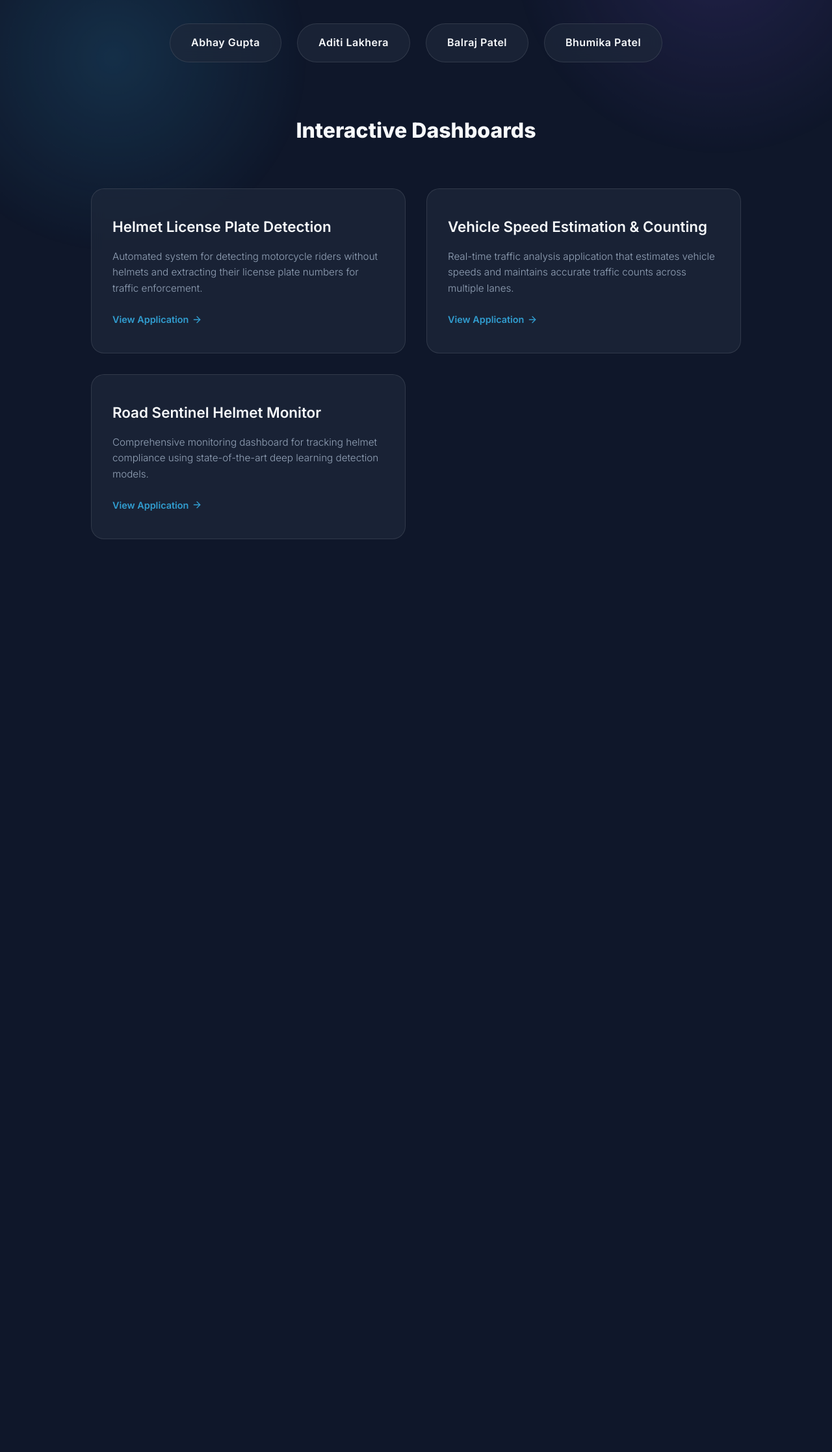
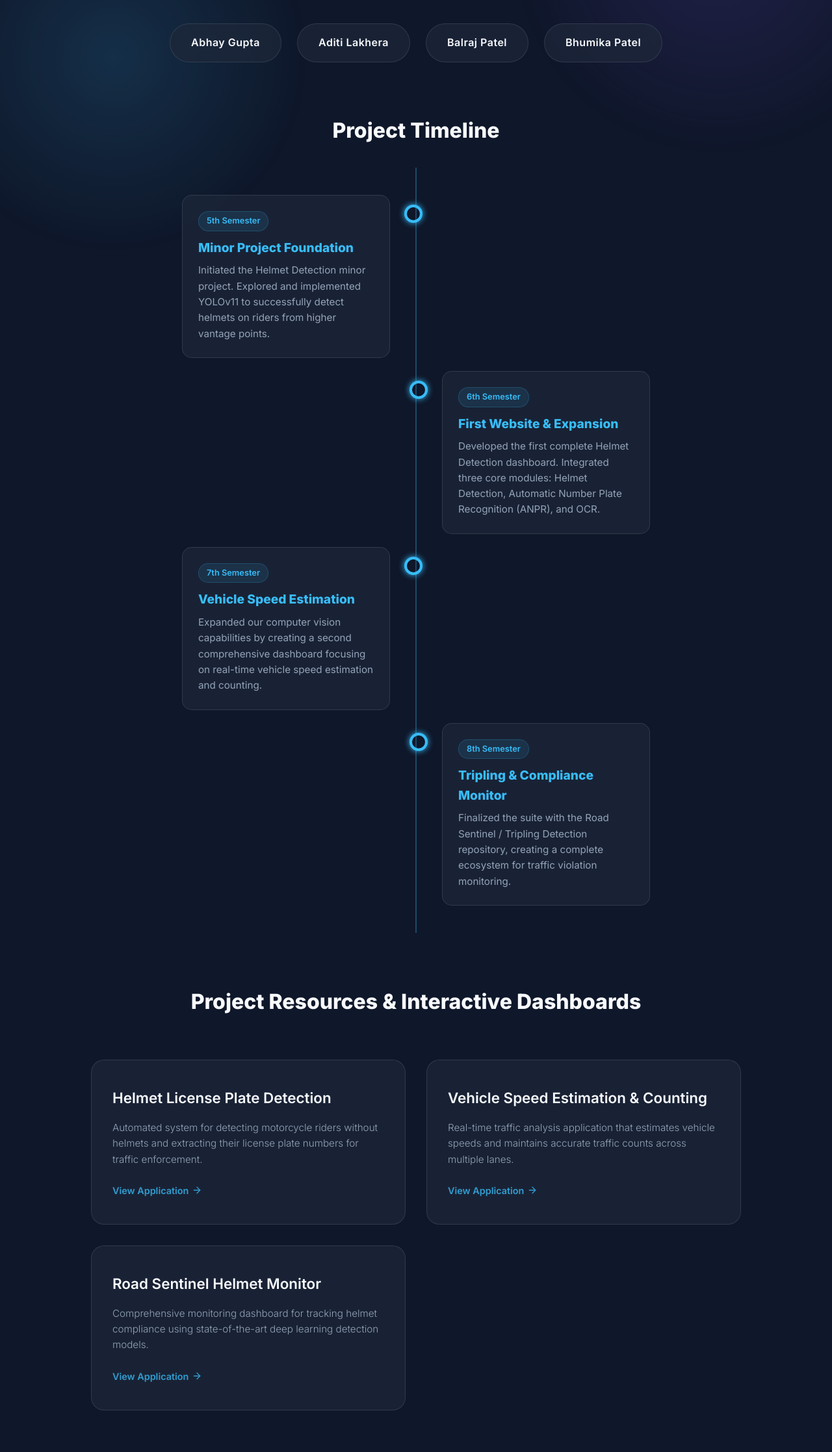
Before and after one commit to Abs6187/helmet-detection-dashboard-yolov11-ocr-clean, a Flask app: page / in a window 1280 px wide. Shown: the part 312-2547 px from the top of the page at 65% size. Before the commit the page ends 1142 px from the top, so only its background shows below. Run offline with Flask 3, Linux system fonts and the light colour scheme.

Commit message:
feat: Add project evolution timeline from 5th to 8th semester

```diff
--- a/app/templates/index.html
+++ b/app/templates/index.html
@@ -87,11 +87,7 @@
             animation: fadeIn 1.5s ease-out 0.5s both;
         }
 
-        /* Team Section */
-        .team-section {
-            margin-bottom: 5rem;
-        }
-
+        /* Section Global */
         .section-title {
             text-align: center;
             font-size: 2rem;
@@ -116,9 +112,13 @@
             transition: transform 0.3s ease;
         }
 
-        .team-section:hover .section-title::after,
-        .projects-section:hover .section-title::after {
+        section:hover .section-title::after {
             transform: scaleX(1);
+        }
+
+        /* Team Section */
+        .team-section {
+            margin-bottom: 5rem;
         }
 
         .team-grid {
@@ -154,6 +154,109 @@
             color: var(--accent-color);
         }
 
+        /* Timeline Section */
+        .timeline-section {
+            margin-bottom: 5rem;
+        }
+
+        .timeline {
+            position: relative;
+            max-width: 800px;
+            margin: 0 auto;
+            padding: 2rem 0;
+        }
+
+        .timeline::after {
+            content: '';
+            position: absolute;
+            width: 2px;
+            background: rgba(56, 189, 248, 0.3);
+            top: 0;
+            bottom: 0;
+            left: 50%;
+            margin-left: -1px;
+        }
+
+        .timeline-item {
+            padding: 10px 40px;
+            position: relative;
+            background-color: inherit;
+            width: 50%;
+            opacity: 0;
+            animation: slideUpFade 0.8s cubic-bezier(0.175, 0.885, 0.32, 1.275) forwards;
+        }
+
+        .timeline-item:nth-child(1) { animation-delay: 1.2s; }
+        .timeline-item:nth-child(2) { animation-delay: 1.4s; }
+        .timeline-item:nth-child(3) { animation-delay: 1.6s; }
+        .timeline-item:nth-child(4) { animation-delay: 1.8s; }
+
+        .timeline-item.left { left: 0; }
+        .timeline-item.right { left: 50%; }
+
+        .timeline-item::after {
+            content: '';
+            position: absolute;
+            width: 20px;
+            height: 20px;
+            right: -10px;
+            background-color: var(--bg-color);
+            border: 4px solid var(--accent-color);
+            top: 25px;
+            border-radius: 50%;
+            z-index: 1;
+            box-shadow: 0 0 10px var(--accent-color);
+            transition: all 0.3s ease;
+        }
+
+        .timeline-item.right::after {
+            left: -10px;
+        }
+
+        .timeline-item:hover::after {
+            background-color: var(--accent-color);
+            box-shadow: 0 0 20px var(--accent-color);
+            transform: scale(1.2);
+        }
+
+        .timeline-content {
+            padding: 1.5rem;
+            background: var(--card-bg);
+            border: 1px solid var(--card-border);
+            border-radius: 15px;
+            backdrop-filter: blur(10px);
+            transition: all 0.3s ease;
+        }
+
+        .timeline-item:hover .timeline-content {
+            transform: translateY(-5px);
+            border-color: var(--accent-color);
+            box-shadow: 0 10px 25px rgba(56, 189, 248, 0.2);
+        }
+
+        .timeline-content h3 {
+            color: var(--accent-color);
+            margin-bottom: 0.5rem;
+            font-size: 1.2rem;
+        }
+
+        .timeline-content .semester {
+            display: inline-block;
+            padding: 4px 12px;
+            background: rgba(56, 189, 248, 0.1);
+            color: var(--accent-color);
+            border-radius: 20px;
+            font-size: 0.8rem;
+            font-weight: 600;
+            margin-bottom: 10px;
+            border: 1px solid rgba(56, 189, 248, 0.2);
+        }
+
+        .timeline-content p {
+            color: #94a3b8;
+            font-size: 0.95rem;
+        }
+
         /* Projects Section */
         .projects-section {
             margin-top: 2rem;
@@ -186,9 +289,9 @@
             transition: transform 0.3s ease;
         }
 
-        .project-card:nth-child(1) { animation-delay: 1.8s; }
-        .project-card:nth-child(2) { animation-delay: 2.0s; }
-        .project-card:nth-child(3) { animation-delay: 2.2s; }
+        .project-card:nth-child(1) { animation-delay: 2.0s; }
+        .project-card:nth-child(2) { animation-delay: 2.2s; }
+        .project-card:nth-child(3) { animation-delay: 2.4s; }
 
         .project-card::before {
             content: '';
@@ -296,6 +399,11 @@
             .container { padding: 2rem 1rem; }
             .team-grid { gap: 1rem; }
             .team-member { padding: 0.8rem 1.5rem; font-size: 0.9rem; }
+
+            .timeline::after { left: 31px; }
+            .timeline-item { width: 100%; padding-left: 70px; padding-right: 25px; }
+            .timeline-item.left::after, .timeline-item.right::after { left: 21px; }
+            .timeline-item.right { left: 0%; }
         }
     </style>
 </head>
@@ -318,8 +426,42 @@
             </div>
         </section>
 
+        <section class="timeline-section">
+            <h2 class="section-title">Project Timeline</h2>
+            <div class="timeline">
+                <div class="timeline-item left">
+                    <div class="timeline-content">
+                        <span class="semester">5th Semester</span>
+                        <h3>Minor Project Foundation</h3>
+                        <p>Initiated the Helmet Detection minor project. Explored and implemented YOLOv11 to successfully detect helmets on riders from higher vantage points.</p>
+                    </div>
+                </div>
+                <div class="timeline-item right">
+                    <div class="timeline-content">
+                        <span class="semester">6th Semester</span>
+                        <h3>First Website & Expansion</h3>
+                        <p>Developed the first complete Helmet Detection dashboard. Integrated three core modules: Helmet Detection, Automatic Number Plate Recognition (ANPR), and OCR.</p>
+                    </div>
+                </div>
+                <div class="timeline-item left">
+                    <div class="timeline-content">
+                        <span class="semester">7th Semester</span>
+                        <h3>Vehicle Speed Estimation</h3>
+                        <p>Expanded our computer vision capabilities by creating a second comprehensive dashboard focusing on real-time vehicle speed estimation and counting.</p>
+                    </div>
+                </div>
+                <div class="timeline-item right">
+                    <div class="timeline-content">
+                        <span class="semester">8th Semester</span>
+                        <h3>Tripling & Compliance Monitor</h3>
+                        <p>Finalized the suite with the Road Sentinel / Tripling Detection repository, creating a complete ecosystem for traffic violation monitoring.</p>
+                    </div>
+                </div>
+            </div>
+        </section>
+
         <section class="projects-section">
-            <h2 class="section-title">Interactive Dashboards</h2>
+            <h2 class="section-title">Project Resources & Interactive Dashboards</h2>
             <div class="projects-grid">
                 <a href="https://huggingface.co/spaces/Abs6187/Helmet-License-Plate-Detection" target="_blank" class="project-card">
                     <div class="card-content">
```
